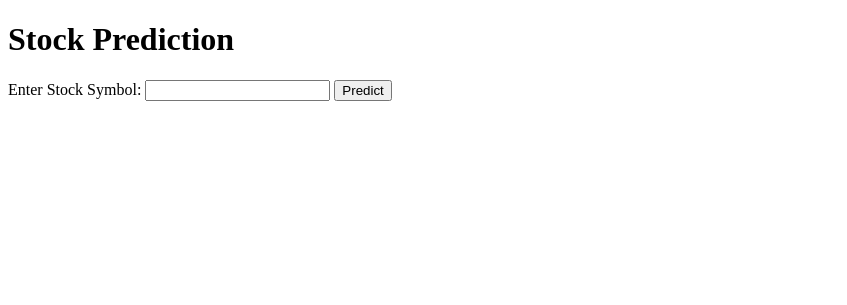
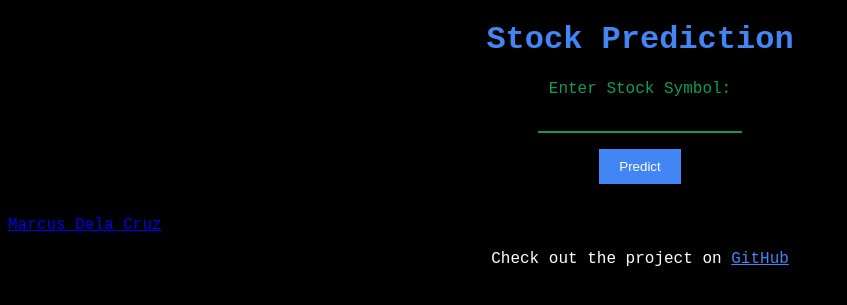
Before and after one commit to brownsugarmilkT/MAIS202-Winter-2024, a Flask app: page / in a window 1280 px wide. Shown: the top 305 px of the page, without its empty margins (0-847 px from the left). Run offline with Flask 3, Linux system fonts and the light colour scheme.

Commit message:
updated to look cool and functional

```diff
--- a/webapp/templates/form.html
+++ b/webapp/templates/form.html
@@ -5,6 +5,44 @@
     <meta charset="UTF-8">
     <meta name="viewport" content="width=device-width, initial-scale=1.0">
     <title>Stock Prediction Form</title>
+    <style>
+        body {
+            background-color: #000;
+            color: #0f9d58;
+            font-family: 'Courier New', Courier, monospace;
+        }
+        h1 {
+            text-align: center;
+            color: #4285f4;
+        }
+        form {
+            display: flex;
+            flex-direction: column;
+            align-items: center;
+            gap: 1em;
+        }
+        input[type="text"] {
+            border: none;
+            border-bottom: 2px solid #0f9d58;
+            background-color: #000;
+            color: #0f9d58;
+            width: 200px;
+        }
+        input[type="submit"] {
+            border: none;
+            padding: 10px 20px;
+            background-color: #4285f4;
+            color: #fff;
+            cursor: pointer;
+            transition: background-color 0.3s ease;
+        }
+        input[type="submit"]:hover {
+            background-color: #34a853;
+        }
+        .badge-base {
+            margin-top: 2em;
+        }
+    </style>
 </head>
 <body>
     <h1>Stock Prediction</h1>
@@ -13,5 +51,12 @@
         <input type="text" id="stock_symbol" name="stock_symbol" required>
         <input type="submit" value="Predict">
     </form>
+    <div class="badge-base LI-profile-badge" data-locale="en_US" data-size="medium" data-theme="dark" data-type="VERTICAL" data-vanity="marcusdelacruz1" data-version="v1">
+        <a class="badge-base__link LI-simple-link" href="https://ca.linkedin.com/in/marcusdelacruz1?trk=profile-badge">Marcus Dela Cruz</a>
+    </div>
+    <p style="text-align: center; color: #fff;">
+        Check out the project on
+        <a href="https://github.com/brownsugarmilkT/MAIS202-Winter-2024" style="color: #4285f4;">GitHub</a>
+    </p>
 </body>
 </html>
```
